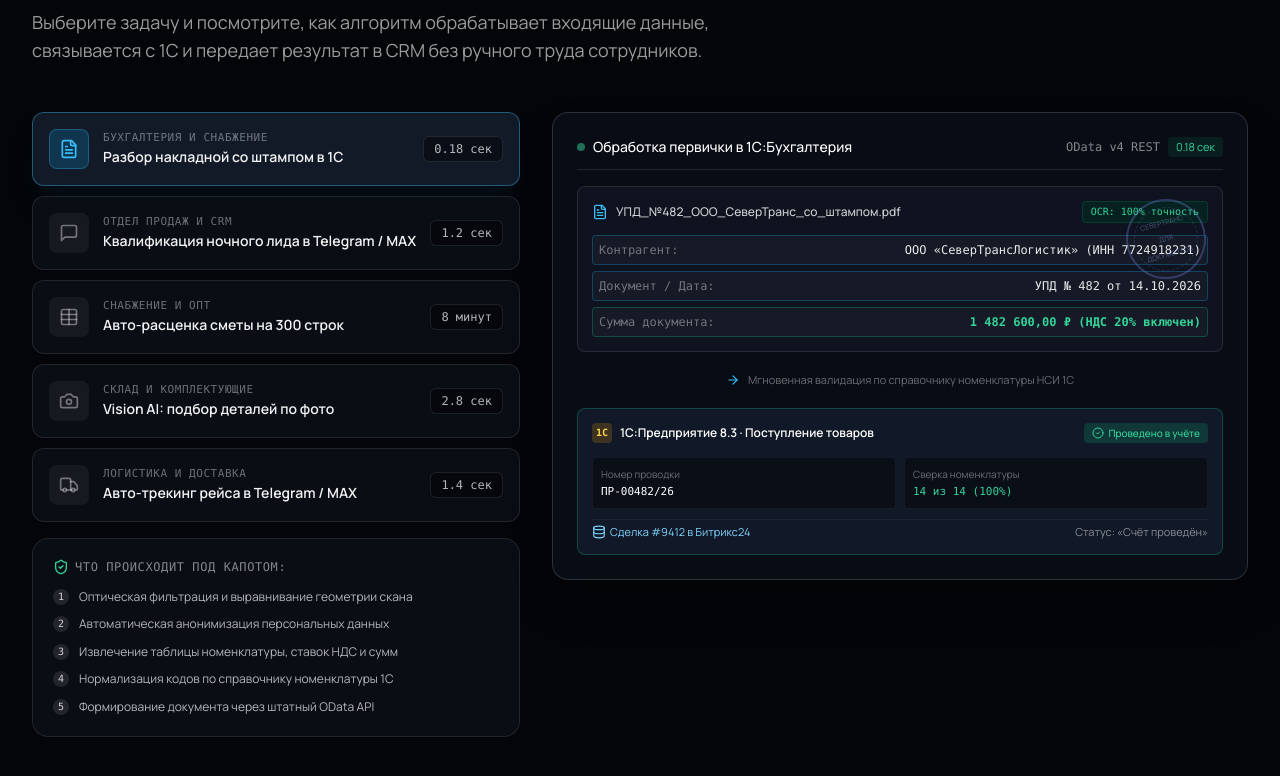
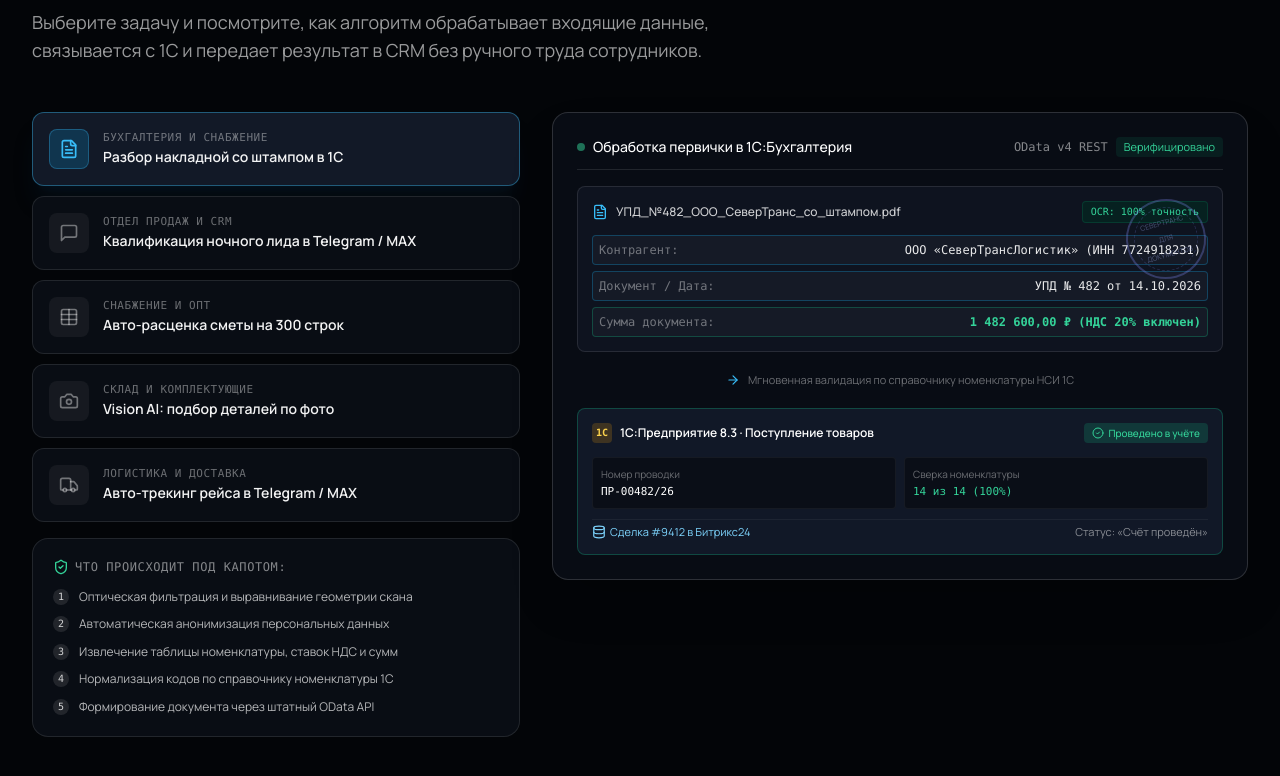
Before and after one commit to akipushdev/softgreat-ai-landing, a React (Vite) app: page / in a window 1280 px wide. Shown: the part 2202-2978 px from the top of the page. Built offline with nearby package versions, Linux system fonts and the light colour scheme.

Commit message:
fix(automation): remove all second/timing indicators from automation examples

```diff
--- a/src/components/AutomationExamples.jsx
+++ b/src/components/AutomationExamples.jsx
@@ -15,7 +15,6 @@ export default function AutomationExamples() {
       icon: FileText,
       badge: 'Бухгалтерия и Снабжение',
       title: 'Разбор накладной со штампом в 1С',
-      time: '0.18 сек',
       steps: [
         'Оптическая фильтрация и выравнивание геометрии скана',
         'Автоматическая анонимизация персональных данных',
@@ -30,7 +29,6 @@ export default function AutomationExamples() {
       icon: MessageSquare,
       badge: 'Отдел продаж и CRM',
       title: 'Квалификация ночного лида в Telegram / MAX',
-      time: '1.2 сек',
       steps: [
         'Семантическое распознавание технических параметров',
         'Проверка складских остатков в 1С в реальном времени',
@@ -44,7 +42,6 @@ export default function AutomationExamples() {
       icon: Table,
       badge: 'Снабжение и Опт',
       title: 'Авто-расценка сметы на 300 строк',
-      time: '8 минут',
       steps: [
         'Нормализация номенклатурного справочника НСИ',
         'Параллельный опрос прайс-листов 5 ключевых поставщиков',
@@ -58,7 +55,6 @@ export default function AutomationExamples() {
       icon: Camera,
       badge: 'Склад и Комплектующие',
       title: 'Vision AI: подбор деталей по фото',
-      time: '2.8 сек',
       steps: [
         'Компьютерное зрение анализирует геометрию и межосевые расстояния',
         'Векторный поиск по 3D-моделям и фотокаталогу деталей',
@@ -72,7 +68,6 @@ export default function AutomationExamples() {
       icon: Truck,
       badge: 'Логистика и Доставка',
       title: 'Авто-трекинг рейса в Telegram / MAX',
-      time: '1.4 сек',
       steps: [
         'Приём входящего запроса по номеру рейса или накладной',
         'Запрос телематики Wialon и статуса рейса из 1C:TMS',
@@ -140,9 +135,6 @@ export default function AutomationExamples() {
                         </div>
                       </div>
                     </div>
-                    <span className="text-xs font-mono px-2.5 py-1 rounded-md bg-black/40 border border-white/10 text-white/70">
-                      {tab.time}
-                    </span>
                   </button>
                 );
               })}
--- a/src/components/automation-previews/DocumentOcrPreview.jsx
+++ b/src/components/automation-previews/DocumentOcrPreview.jsx
@@ -12,7 +12,7 @@ export default function DocumentOcrPreview() {
         </div>
         <div className="flex items-center gap-2 text-white/50">
           <span>OData v4 REST</span>
-          <span className="px-2 py-0.5 rounded bg-emerald-500/10 text-emerald-400 text-[11px] font-sans">0.18 сек</span>
+          <span className="px-2 py-0.5 rounded bg-emerald-500/10 text-emerald-400 text-[11px] font-sans">Верифицировано</span>
         </div>
       </div>
 
--- a/src/components/automation-previews/LogisticsTrackingPreview.jsx
+++ b/src/components/automation-previews/LogisticsTrackingPreview.jsx
@@ -34,7 +34,7 @@ export default function LogisticsTrackingPreview() {
           </div>
         </div>
 
-        {/* Мгновенный ответ ИИ-агента за 1.4 секунды */}
+        {/* Ответ ИИ-агента в мессенджере */}
         <div className="flex flex-col items-end max-w-[94%] self-end">
           <div className="rounded-2xl rounded-tr-sm bg-gradient-to-br from-[#0c1422] to-[#121c2e] border border-sky-500/30 text-white p-3 shadow-md">
             <div className="text-[10px] font-semibold text-sky-400 mb-1.5 flex items-center justify-between">
@@ -83,7 +83,7 @@ export default function LogisticsTrackingPreview() {
                 <ShieldCheck className="w-3 h-3" /> Сверка 1C:TMS + GPS телематика
               </span>
               <div className="flex items-center gap-1">
-                <span>14:18 (1.4 сек)</span>
+                <span>14:18</span>
                 <CheckCheck className="w-3.5 h-3.5 text-sky-400" />
               </div>
             </div>
--- a/src/components/automation-previews/TelegramChatPreview.jsx
+++ b/src/components/automation-previews/TelegramChatPreview.jsx
@@ -34,7 +34,7 @@ export default function TelegramChatPreview() {
           </div>
         </div>
 
-        {/* Ответ ИИ-агента за 1.2 секунды */}
+        {/* Ответ ИИ-агента */}
         <div className="flex flex-col items-end max-w-[92%] self-end">
           <div className="rounded-2xl rounded-tr-sm bg-gradient-to-br from-sky-950/70 to-indigo-950/80 border border-sky-500/30 text-white p-3 shadow-md">
             <div className="text-[10px] font-semibold text-sky-400 mb-1 flex items-center gap-1">
@@ -52,7 +52,7 @@ export default function TelegramChatPreview() {
               Счёт №1042 на <strong>84 000 ₽</strong> отправлен вам на почту. Подтвердить отгрузку?
             </p>
             <div className="flex items-center justify-end gap-1 text-[9px] text-white/40 mt-1 font-mono">
-              <span>23:42 (1.2 сек)</span>
+              <span>23:42</span>
               <CheckCheck className="w-3.5 h-3.5 text-sky-400" />
             </div>
           </div>
--- a/src/components/automation-previews/VisionScannerPreview.jsx
+++ b/src/components/automation-previews/VisionScannerPreview.jsx
@@ -12,7 +12,7 @@ export default function VisionScannerPreview() {
         </div>
         <div className="flex items-center gap-2">
           <span className="px-2 py-0.5 rounded bg-sky-500/10 text-sky-400 text-[11px] font-mono">
-            Edge CV · 2.8 сек
+            Edge CV · Распознано
           </span>
         </div>
       </div>
```
